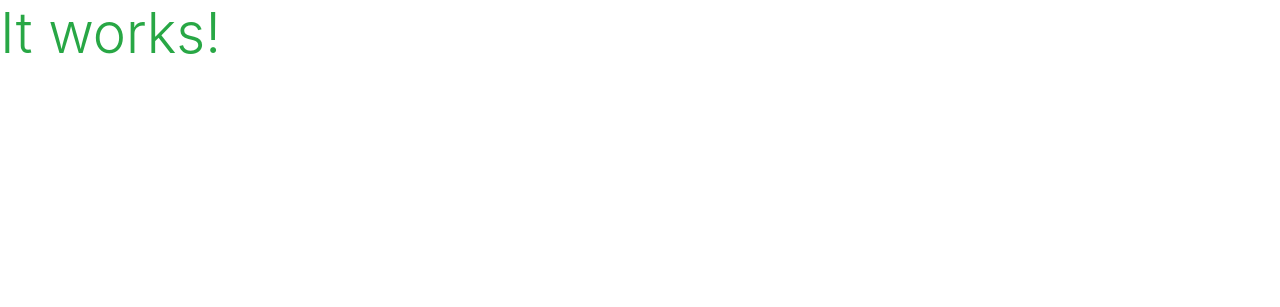
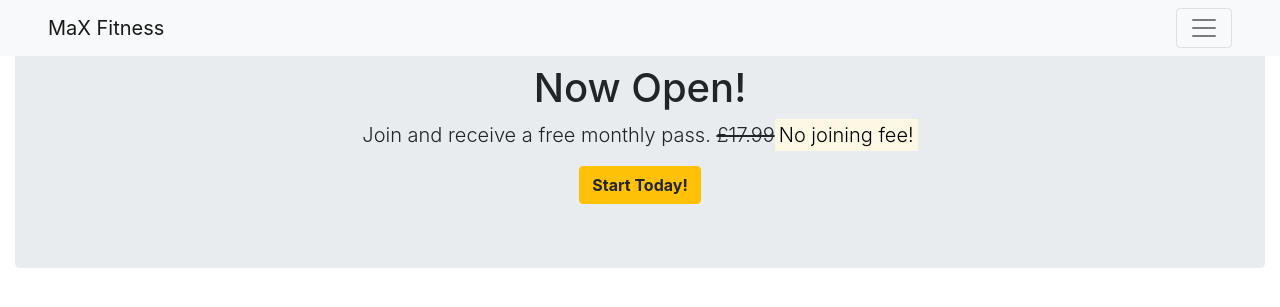
Before and after one commit to magz-dev/max-fit-app, a Django app: page / in a window 1280 px wide. Shown: the top 307 px of the page. Run offline with Django 3.2, Linux system fonts and the light colour scheme; some libraries are stand-ins or nearby versions.

Commit message:
Add homepage content

```diff
--- a/home/templates/home/index.html
+++ b/home/templates/home/index.html
@@ -2,5 +2,16 @@
 {% load static %}
 
 {% block content %}
-    <h1 class="display-4 text-success">It works!</h1>
+<div class="container-fluid welcome-page no-gutters">
+    <div class="row">
+    <div class="col-12">
+  <section class="welcome jumbotron text-center">
+<h1>Now Open!</h1>
+   <p class="lead">Join and receive a free monthly pass. <s class="d-none d-sm-inline">£17.99</s><span class="d-inline d-sm-none"><br></span><mark>No joining fee!</mark>
+  </p>
+        <a class="btn btn-warning" href="signup.html" role="button"><strong>Start Today!</strong></a>
+  </section>
+</div>
+</div>
+</div>
 {% endblock %}
--- a/templates/base.html
+++ b/templates/base.html
@@ -15,8 +15,9 @@
     {% endblock %}
 
     {% block corecss %}
-    <link rel="stylesheet" href="https://stackpath.bootstrapcdn.com/bootstrap/4.4.1/css/bootstrap.min.css"
-        integrity="sha384-Vkoo8x4CGsO3+Hhxv8T/Q5PaXtkKtu6ug5TOeNV6gBiFeWPGFN9MuhOf23Q9Ifjh" crossorigin="anonymous">
+    <link rel="stylesheet" href="https://cdn.jsdelivr.net/npm/bootstrap@4.6.2/dist/css/bootstrap.min.css" integrity="sha384-xOolHFLEh07PJGoPkLv1IbcEPTNtaed2xpHsD9ESMhqIYd0nLMwNLD69Npy4HI+N" crossorigin="anonymous">
+    <link rel="stylesheet" href="assets/css/style.css">
+
     {% endblock %}
 
     {% block extra_css %}
@@ -41,7 +42,26 @@
 </head>
 
 <body>
-    <header class="container-fluid fixed-top"></header>
+    <header class="container-fluid fixed-top">
+        <nav id="navbar-example2" class="navbar navbar-light bg-light px-5 fixed-top">
+            <a class="navbar-brand" href="index.html">MaX Fitness</a>
+            <button class="navbar-toggler ml-auto" type="button" data-toggle="collapse" data-target="#navbarNavDropdown" aria-controls="navbarNavDropdown" aria-expanded="false" aria-label="Toggle navigation">
+              <span class="navbar-toggler-icon"></span></button>
+              <div class="collapse navbar-collapse" id="navbarNavDropdown">
+            <ul class="nav nav-pills">
+              <li class="nav-item">
+                <a class="nav-link" href="index.html">Home</a>
+              </li>
+              <li class="nav-item">
+                <a class="nav-link" href="gallery.html"> Gallery</a>
+              </li>
+              <li class="nav-item">
+                <a class="nav-link" href="signup.html">Join Now</a>
+              </li>
+            </ul>
+          </div>
+         </nav>
+    </header>
 
     {% if messages %}
     <div class="message-container"></div>
```
